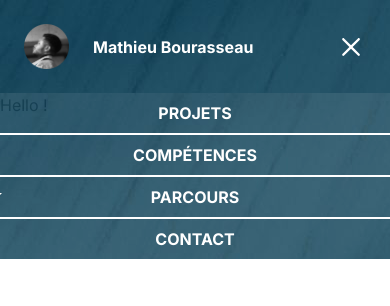
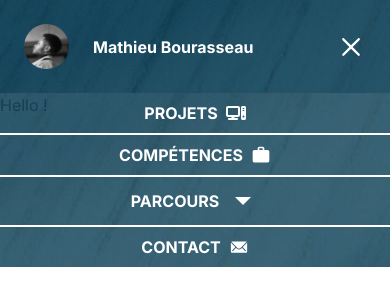
Before and after one commit to MathieuBourasseau/react-portfolio, a Next.js app: page / in a window 390 px wide. Both pictures are taken after a click on the icon 351 px from the left and 46 px from the top of the page. Shown: the top 306 px of the page. Built offline with nearby package versions, Linux system fonts and the light colour scheme.

Commit message:
feat: added a fake container to get a select option in mobile nav

```diff
--- a/components/Navigation.tsx
+++ b/components/Navigation.tsx
@@ -98,7 +98,7 @@ export default function Navigation() {
                                 <div className="w-full relative flex items-center justify-center border-b-2 py-2 hover:bg-[#f74518] hover:scale-115 transition-transform duration-300">
                                     <select
                                         defaultValue=""
-                                        className="text-base uppercase appearance-none w-full bg-transparent text-center cursor-pointer focus:outline-none z-10"
+                                        className="absolute text-base uppercase appearance-none w-full bg-transparent text-center cursor-pointer focus:outline-none z-10 inset-0 opacity-0 z-10"
                                     >
                                         <option value="" disabled hidden>{link.label}</option>
                                         {link.options.map((option, i) => (
@@ -107,7 +107,10 @@ export default function Navigation() {
                                             </option>
                                         ))}
                                     </select>
-                                    <IoMdArrowDropdown className="absolute right-[380px] text-[32px] pointer-events-none" />
+                                    <div className="flex items-center justify-center gap-2 pointer-events-none">
+                                        <span className="text-base uppercase text-white font-bold">{link.label}</span>
+                                        <IoMdArrowDropdown className="text-[32px] text-white" />
+                                    </div>
                                 </div>
                             ) : (
                                 <Link
@@ -116,6 +119,7 @@ export default function Navigation() {
                                 >
                                     <div className="flex items-center justify-center gap-2">
                                         <p>{link.label}</p>
+                                        <span className="text-[20px]">{link.icon}</span>
                                     </div>
                                 </Link>
                             )}
```
